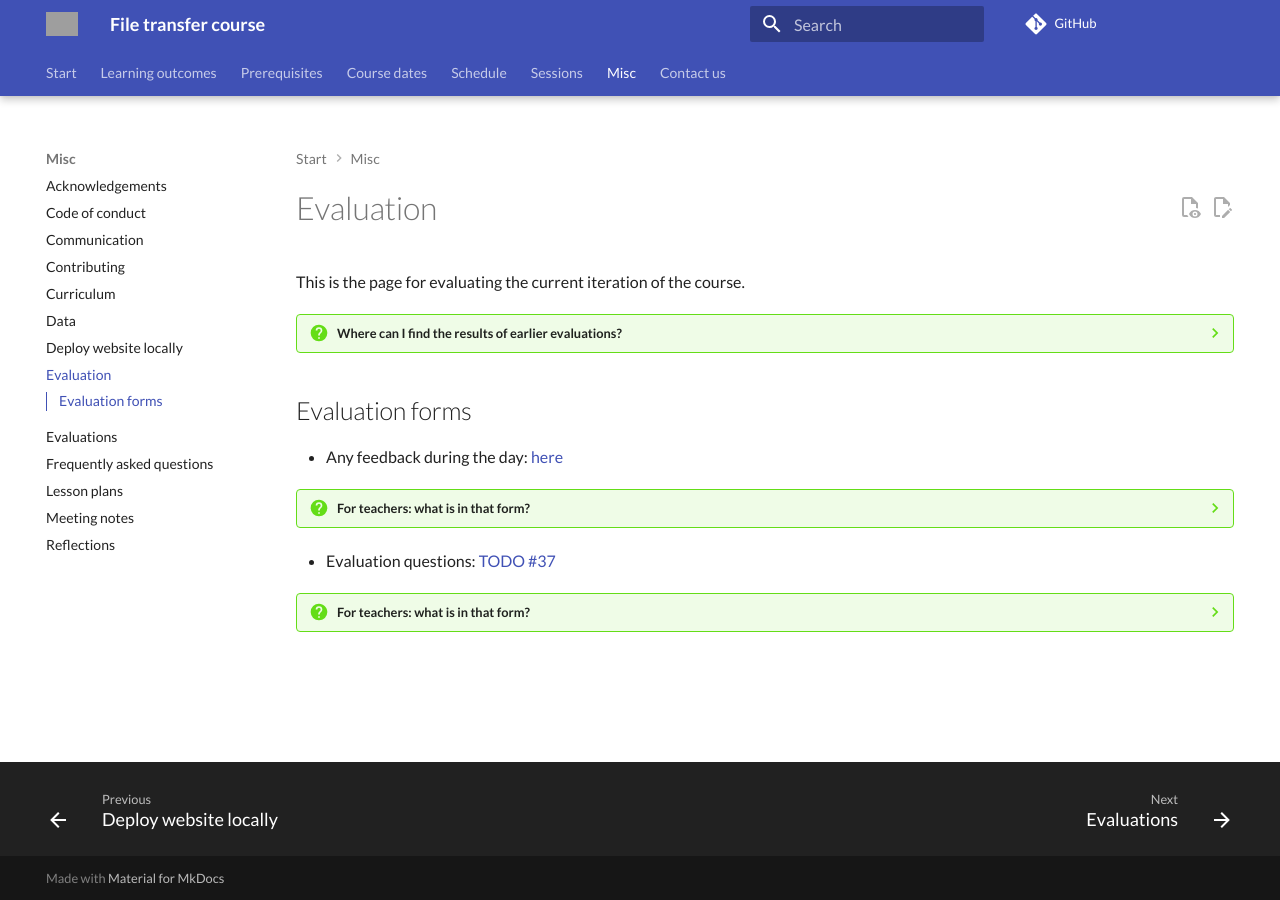
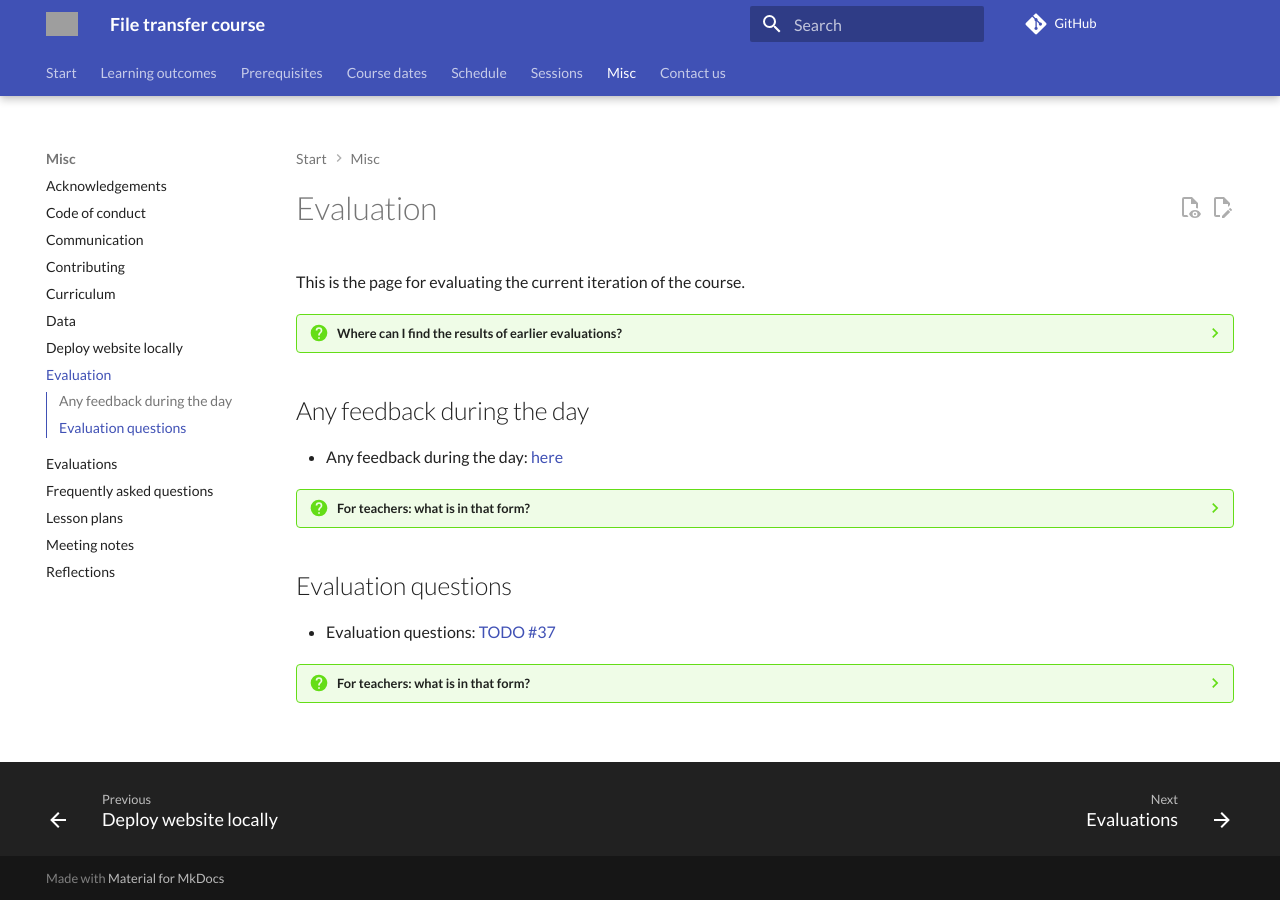
Before and after one commit to UPPMAX/naiss_file_transfer_course, an MkDocs documentation site: the page built from docs/evaluation.md, in a window 1280 px wide. Built offline with MkDocs 1.6.1 and Material for MkDocs 9.7.7, drawn with Linux system fonts in a browser that asks for light colours; comment, search, counter and statistics services are not loaded; grey boxes are pictures that could not be loaded.

Commit message:
Improve layout

```diff
--- a/docs/evaluation.md
+++ b/docs/evaluation.md
@@ -11,7 +11,7 @@ This is the page for evaluating the current iteration of the course.
 
     At [the 'Evaluations' page](evaluations/README.md).
 
-## Evaluation forms
+## Any feedback during the day
 
 - Any feedback during the day: [here](https://docs.google.com/forms/d/e/1FAIpQLSe3bViQ0ReenZjIAA4wIZIP12zIV6OSYF_kLqVD6nwR7rjNFA/viewform?usp=header)
 
@@ -22,6 +22,8 @@ This is the page for evaluating the current iteration of the course.
     if and only if there are no personal details (email, address, etc.)
     in the feedback.
     Do mention the teachers, assistants, etc by name!
+
+## Evaluation questions
 
 - Evaluation questions: [TODO #37](https://github.com/UPPMAX/naiss_file_transfer_course/issues/37)
 
```
